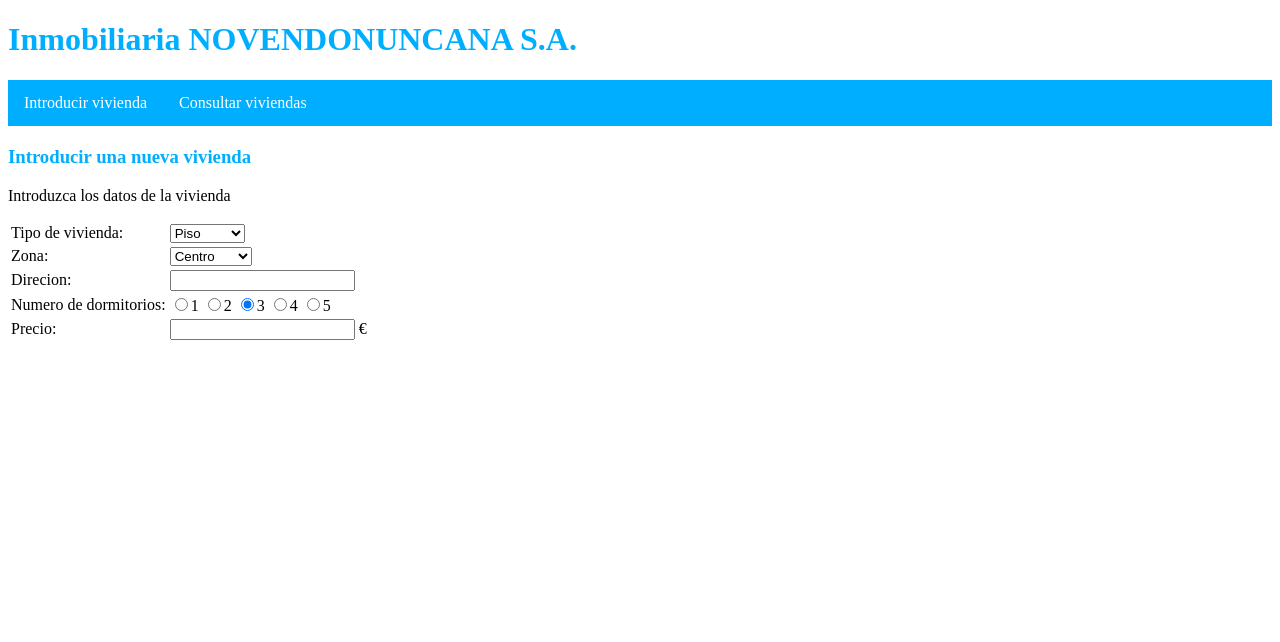
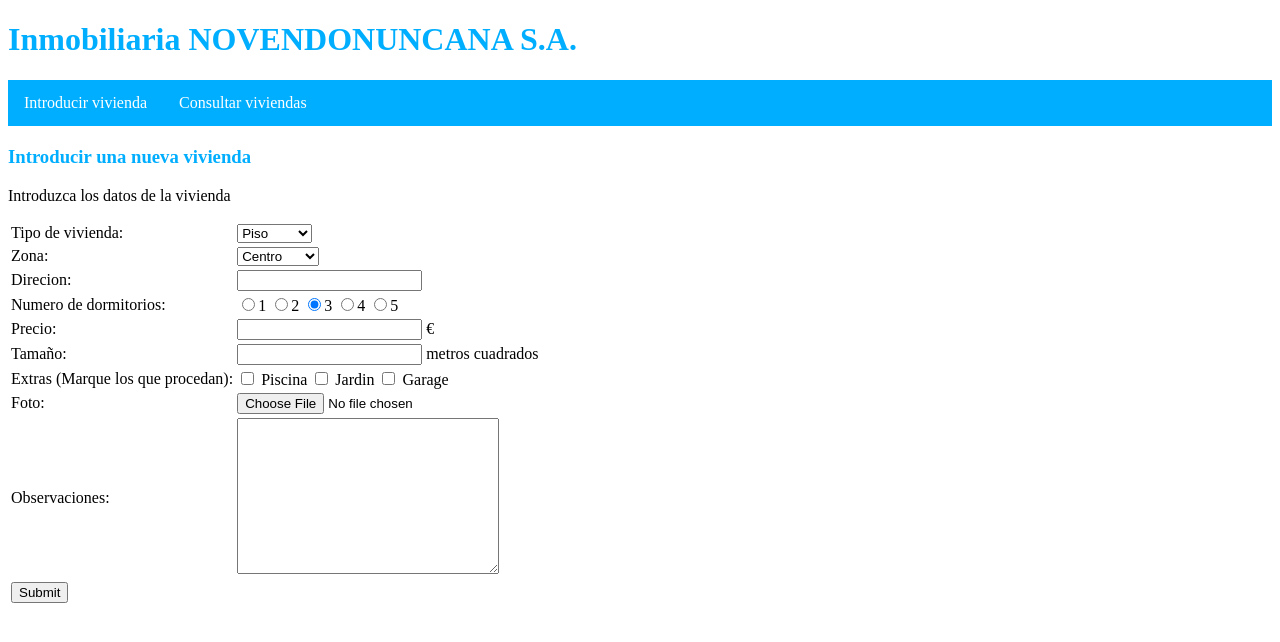
Before and after one commit to xtream2000c/ejercicio2examenCarlosMaroto, a PHP site: page /introduceCasa.php in a window 1280 px wide. Shown: the top 642 px of the page. Run offline with PHP 8.4, Linux system fonts and the light colour scheme.

Commit message:
Formulario completado

```diff
--- a/introduceCasa.php
+++ b/introduceCasa.php
@@ -58,7 +58,7 @@
                 <label for="direccion">Direcion: </label>
             </td>
             <td>
-                <input type="text" required>
+                <input type="text" name="direccion" required>
             </td>
         </tr>
         <tr>
@@ -78,9 +78,49 @@
                 <label for="precio">Precio: </label>
             </td>
             <td>
-                <input type="number" required> €</input>
+                <input type="number" name="precio" required> €</input>
             </td>
         </tr>
+        <tr>
+            <td>
+                <label for="tamano">Tamaño: </label>
+            </td>
+            <td>
+                <input type="number" name="tamano" required> metros cuadrados</input>
+            </td>
+        </tr>
+        <tr>
+            <td>
+                <label for="extra">Extras (Marque los que procedan): </label>
+            </td>
+            <td>
+                <input type="checkbox" name="extra[]" value="piscina"> Piscina</input>
+                <input type="checkbox" name="extra[]" value="jardin"> Jardin</input>
+                <input type="checkbox" name="extra[]" value="garage"> Garage</input>
+            </td>
+        </tr>
+        <tr>
+            <td>
+                <label for="foto">Foto: </label>
+            </td>
+            <td>
+            <input type="file" name="foto" accept="image/png, image/jpeg" class="input-100">
+            </td>
+        </tr>
+        <tr>
+            <td>
+                <label for="observaciones">Observaciones: </label>
+            </td>
+            <td>
+            <textarea name="observaciones" cols="30" rows="10"></textarea>
+            </td>
+        </tr>
+        <tr>
+            <td>
+                <input type="submit">
+            </td>
+        </tr>
+
     </table>
 
 
```
Also changed, not shown: conexionDB.php (+10 -8 lines).
